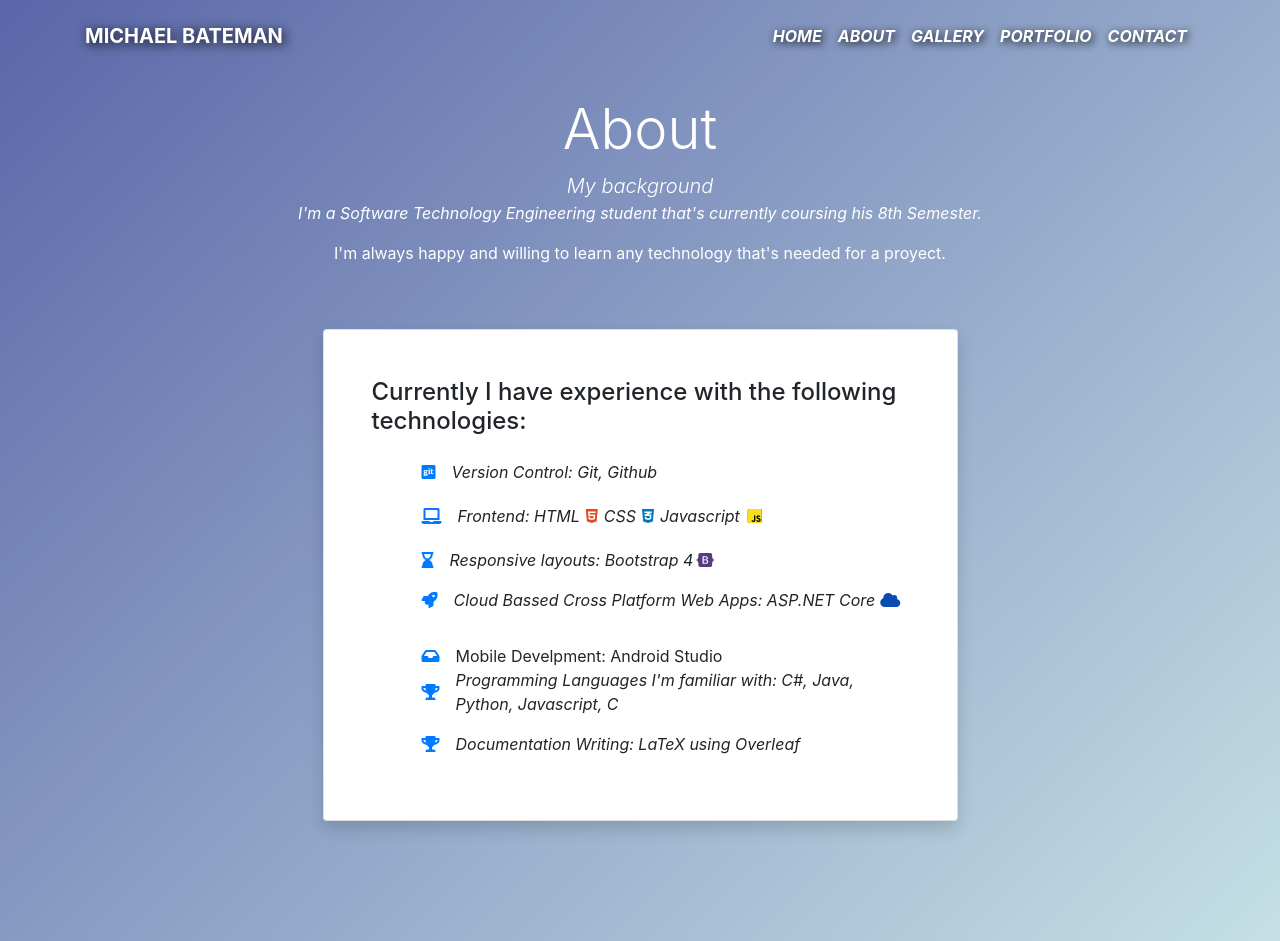
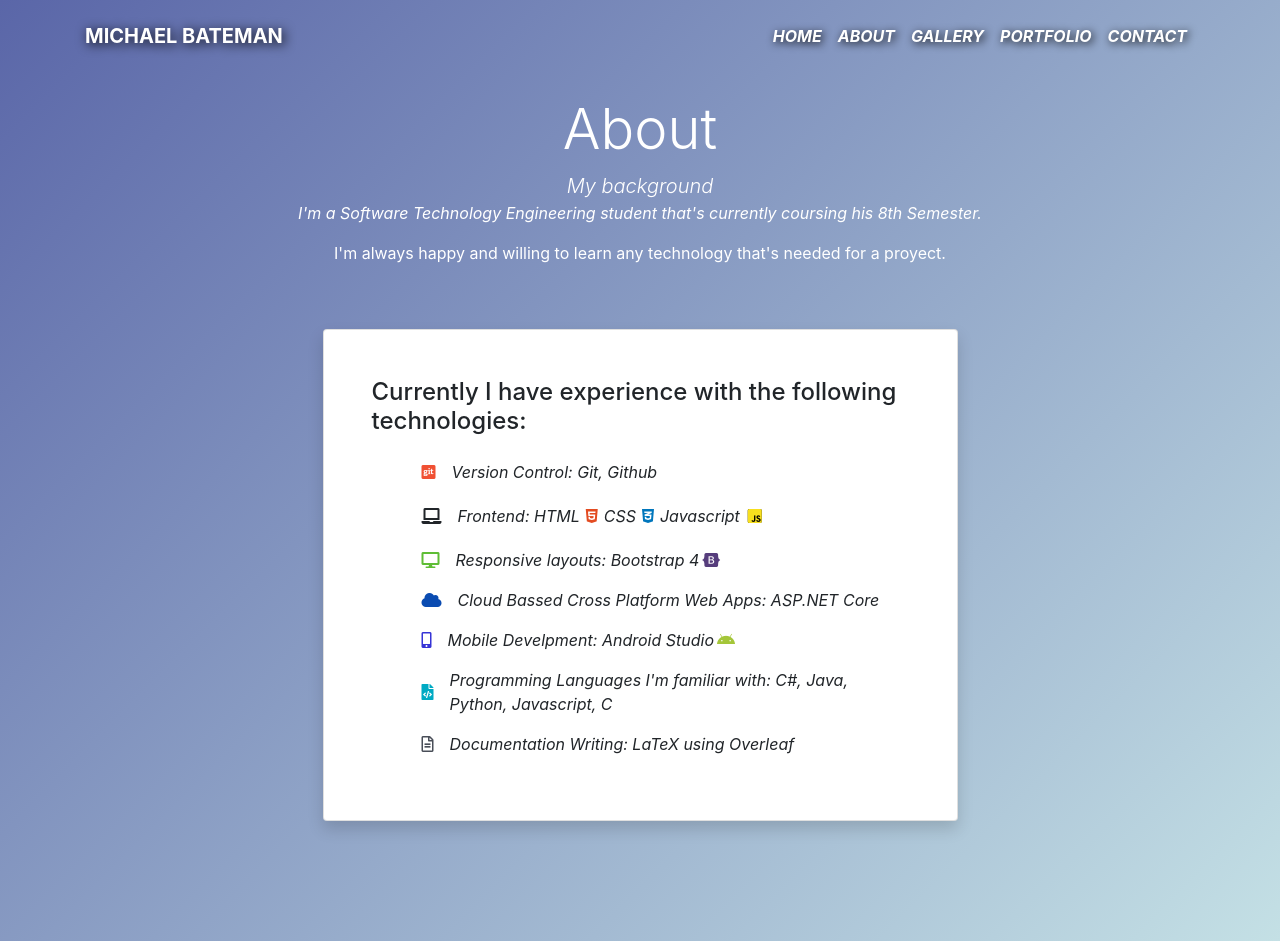
Before and after one commit to MikeNotu/Bateman, a plain HTML site: page about.html in a window 1280 px wide. Drawn offline with nearby package versions, Linux system fonts and the light colour scheme.

Commit message:
Added Icons + Colors, need to fix align bug

```diff
--- a/about.css
+++ b/about.css
@@ -67,8 +67,7 @@
 
   .fa-cloud {
     color: rgb(10, 75, 177);
-    margin-left: 5px;
-    margin-right: 5px;
+
   }
 
   .fa-square {
@@ -77,6 +76,30 @@
     margin-right: -5px;
   }
 
+  .fa-mobile-alt {
+    color: rgb(54, 52, 214);
+  }
+
+  /* .fa-circle {
+    color: rgb(108, 66, 156);
+  } */
+
+  .fa-desktop{
+      color: rgb(94, 189, 53);
+  }
+
+  .fa-file-code{
+    color: rgb(0, 170, 195);
+}
+
+.fa-android{
+    color: rgb(164, 198, 57);
+}
+
+.fa-file-alt{
+    color: rgb(73, 78, 88);
+}
+
   i {
     margin-left: 2px;
     margin-right: 2px;
--- a/about.html
+++ b/about.html
@@ -31,7 +31,12 @@
 
     <!-- <script src="https://use.fontawesome.com/d0475f87ed.js"></script> -->
 
-    <link rel="stylesheet" href="https://cdnjs.cloudflare.com/ajax/libs/font-awesome/5.15.3/css/all.min.css" integrity="sha512-iBBXm8fW90+nuLcSKlbmrPcLa0OT92xO1BIsZ+ywDWZCvqsWgccV3gFoRBv0z+8dLJgyAHIhR35VZc2oM/gI1w==" crossorigin="anonymous" />
+    <link
+      rel="stylesheet"
+      href="https://cdnjs.cloudflare.com/ajax/libs/font-awesome/5.15.3/css/all.min.css"
+      integrity="sha512-iBBXm8fW90+nuLcSKlbmrPcLa0OT92xO1BIsZ+ywDWZCvqsWgccV3gFoRBv0z+8dLJgyAHIhR35VZc2oM/gI1w=="
+      crossorigin="anonymous"
+    />
     <link
       href="https://fonts.googleapis.com/css?family=Oswald:500"
       rel="stylesheet"
@@ -100,7 +105,9 @@
           coursing his 8th Semester.
         </p>
 
-        <p>I'm always happy and willing to learn any technology that's needed for a proyect.
+        <p>
+          I'm always happy and willing to learn any technology that's needed for
+          a proyect.
         </p>
       </header>
 
@@ -108,13 +115,18 @@
         <div class="col-lg-7 mx-auto">
           <div class="card shadow mb-4">
             <div class="card-body p-5">
-              <h4 class="mb-4">Currently I have experience with the following technologies:</h4>
+              <h4 class="mb-4">
+                Currently I have experience with the following technologies:
+              </h4>
               <ul class="list-unstyled list pl-5">
                 <li class="mb-3 d-flex align-items-center">
-                  <i class="fab fa-git-square mr-3 text-primary" ></i>Version Control: Git, Github
+                  <i class="fab fa-git-square mr-3"></i>Version Control: Git,
+                  Github
                 </li>
                 <li class="mb-3 d-flex align-items-center">
-                  <i class="fa fa-laptop mr-3 text-primary"></i>Frontend: HTML <i class="fab fa-html5 fa-fw"></i>  CSS <i class="fab fa-css3-alt fa-fw"></i>Javascript
+                  <i class="fa fa-laptop mr-3"></i>Frontend: HTML
+                  <i class="fab fa-html5 fa-fw"></i> CSS
+                  <i class="fab fa-css3-alt fa-fw"></i>Javascript
 
                   <!-- <span class="fa-stack">
                     <i class="fas fa-square fa-stack-1x"></i>
@@ -122,30 +134,32 @@
 
                   </span> -->
 
-                  <span class="fa-stack" style="vertical-align: top;">
+                  <span class="fa-stack" style="vertical-align: top">
                     <i class="fas fa-square fa-stack-1x"></i>
                     <i class="fab fa-js-square fa-stack-1x"></i>
-
                   </span>
-
-
-
                 </li>
                 <li class="mb-3 d-flex align-items-center">
-                  <i class="fa fa-hourglass-end mr-3 text-primary"></i
-                  >Responsive layouts: Bootstrap 4 <i class="fab fa-bootstrap fa-fw"></i>
+                  <i class="fas fa-desktop mr-3"></i>Responsive layouts:
+                  Bootstrap 4 <i class="fab fa-bootstrap fa-fw"></i>
                 </li>
                 <li class="mb-3 d-flex align-items-center">
-                  <i class="fa fa-rocket mr-3 text-primary"></i>Cloud Bassed Cross Platform Web Apps: ASP.NET Core <i class="fas fa-cloud fa-fw"></i>
+                  <i class="fas fa-cloud mr-3 "></i>Cloud Bassed Cross
+                  Platform Web Apps: ASP.NET Core
+                  <!-- <i class="fas fa-cloud fa-fw"></i> -->
                 </li>
-                <li class="mb-3 d-flex align-items-center"></li>
-                  <i class="fa fa-inbox mr-3 text-primary"></i>Mobile Develpment: Android Studio
+
+                <li class="mb-3 d-flex align-items-center">
+                  <i class="fas fa-mobile-alt mr-3"></i>Mobile Develpment:
+                  Android Studio<i class="fab fa-android fa-fw"></i>
                 </li>
                 <li class="mb-3 d-flex align-items-center">
-                  <i class="fa fa-trophy mr-3 text-primary"></i>Programming Languages I'm familiar with: C#, Java, Python, Javascript, C
+                  <i class="fa fa-file-code mr-3"></i>Programming Languages I'm
+                  familiar with: C#, Java, Python, Javascript, C
                 </li>
                 <li class="mb-3 d-flex align-items-center">
-                  <i class="fa fa-trophy mr-3 text-primary"></i>Documentation Writing: LaTeX using Overleaf
+                  <i class="far fa-file-alt mr-3"></i>Documentation Writing:
+                  LaTeX using Overleaf
                 </li>
               </ul>
             </div>
```
